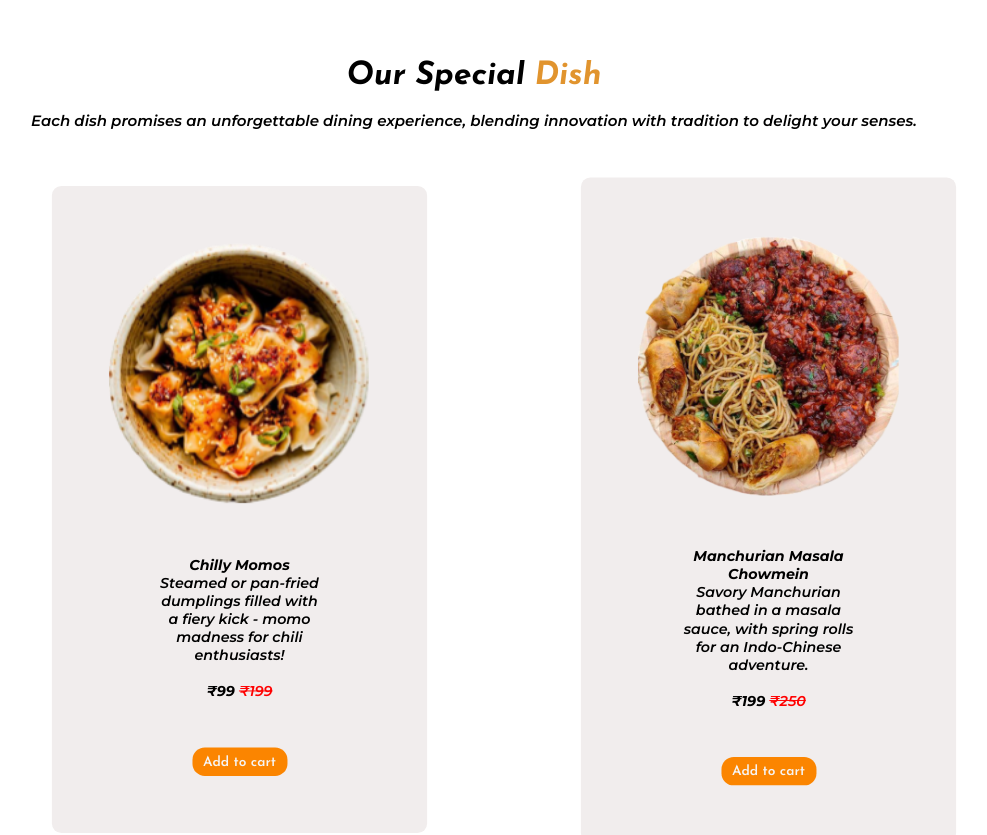
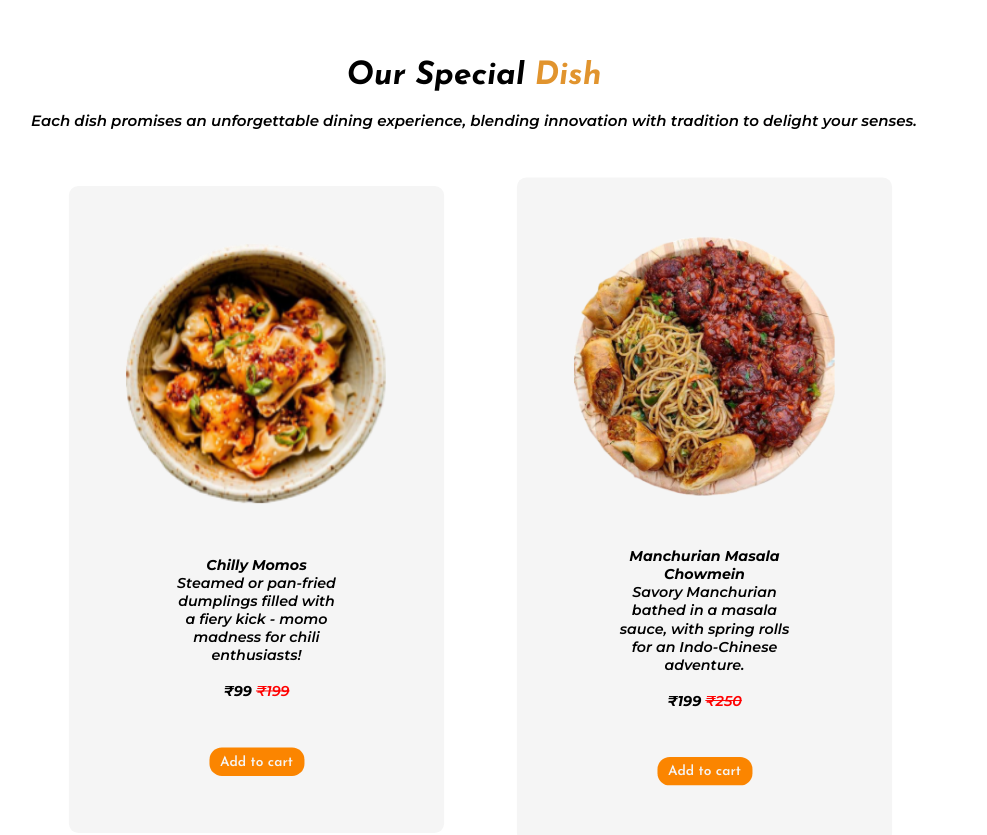
Before and after one commit to koshalinayak-source/YumHub, a plain HTML site: page index.html in a window 1280 px wide. Shown: the part 1320-2155 px from the top of the page, without its empty margins (166-1153 px from the left). Drawn offline with nearby package versions, Linux system fonts and the light colour scheme; a web font is replaced by a local one.

Commit message:
Update utils.css

```diff
--- a/utils.css
+++ b/utils.css
@@ -129,7 +129,7 @@
   padding: 30px;
   display: flex;
   align-items: center;
-  justify-content: space-evenly;
+  justify-content: center;
   flex-wrap: wrap;
   gap: 5px;
 }
@@ -141,17 +141,19 @@ del {
 .product-wrapper {
   width: 100%;
   width: calc(25% - 20px);
-  background: #f1eded;
+  background: #f5f5f5;
   overflow: hidden;
   padding: 60px;
   border-radius: 10px 10px 10px 10px;
   transform: scale(0.95);
+    margin-right: 3rem;
+
 
 }
 
 .product {
   width: 100%;
-  background: #f1eded;
+  background: #f5f5f5;
 
 }
 
```
